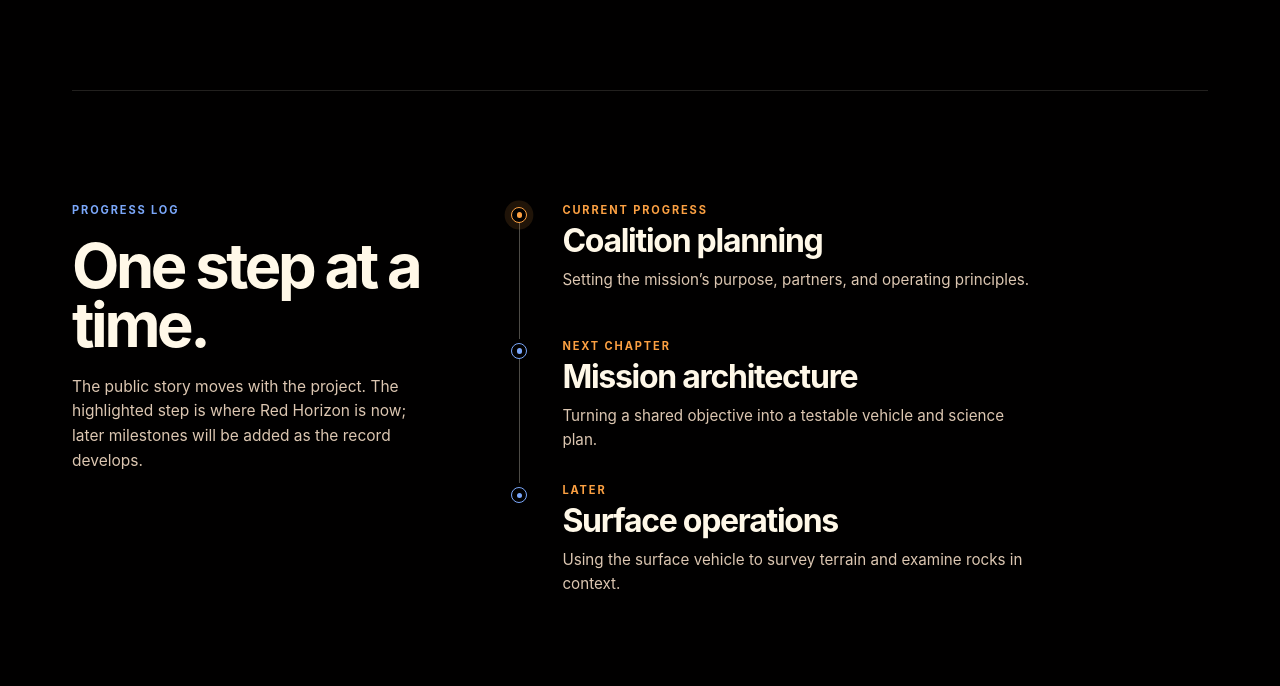
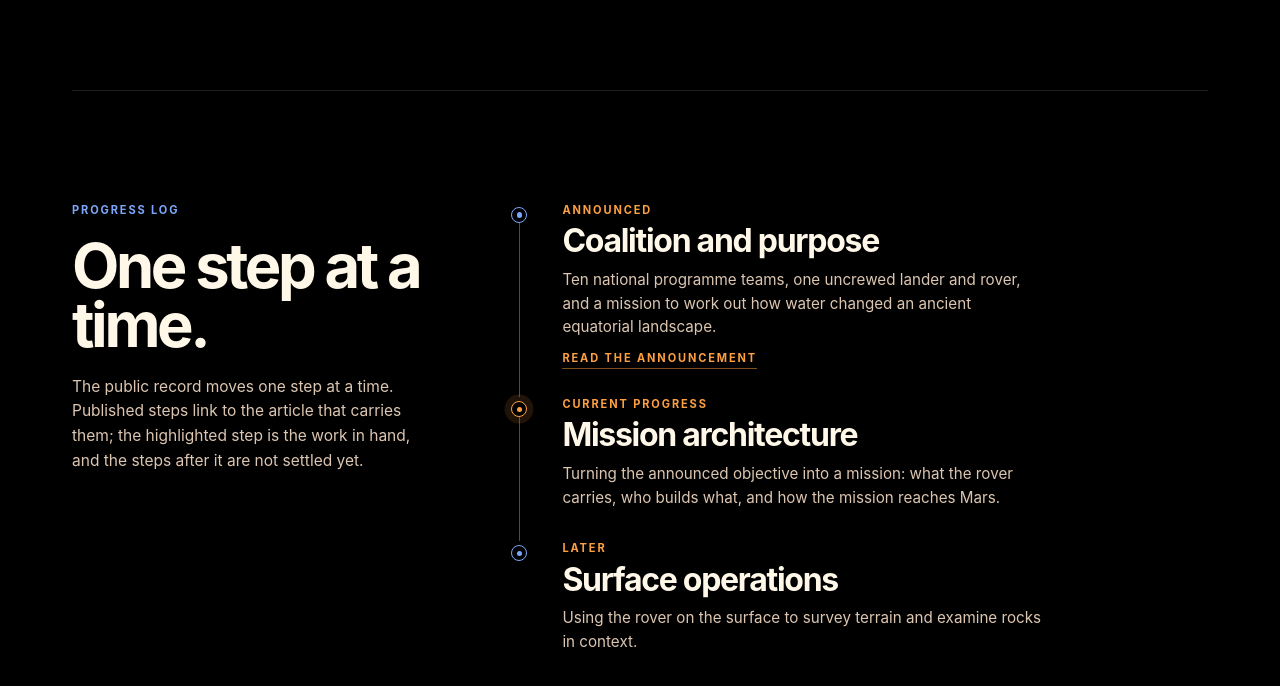
Before and after one commit to janpolacek/mars-ai-simulation, an Astro site in the folder website/: page / in a window 1280 px wide. Shown: the part 2114-2800 px from the top of the page. Built offline with nearby package versions, Linux system fonts and the light colour scheme; Astro itself is replaced by a stand-in of ours.

Commit message:
t_4383dbcc: homepage progress log wording — approved strings transcribed

```diff
--- a/website/src/features/mission/facts.ts
+++ b/website/src/features/mission/facts.ts
@@ -20,7 +20,7 @@ export const missionIntro = {
 
 export const missionFacts: readonly MissionFact[] = [
     { label: 'Name', value: 'Red Horizon' },
-    { label: 'Current state', value: 'Coalition planning' },
+    { label: 'Current state', value: 'Mission architecture' },
     { label: 'Launch date', value: 'To be announced' },
     { label: 'Landing date', value: 'To be announced' },
     {
--- a/website/src/features/progress/ProgressLog.astro
+++ b/website/src/features/progress/ProgressLog.astro
@@ -19,7 +19,10 @@ import { progressHeading, progressSteps } from './steps';
                 <div>
                     <p class="timeline-state">{step.state}</p>
                     <h3>{step.title}</h3>
-                    <p>{step.detail}</p>
+                    <p class="timeline-detail">{step.detail}</p>
+                    {step.link && (
+                        <p class="timeline-link"><a href={step.link.href}>{step.link.label}</a></p>
+                    )}
                 </div>
             </li>
         ))}
@@ -100,12 +103,48 @@ import { progressHeading, progressSteps } from './steps';
     letter-spacing: -0.04em;
 }
 
-.timeline-list li > div:last-child > p:last-child {
+/*
+ * The detail paragraph carries its own class instead of the positional
+ * `p:last-child` this rule used to key on: the linked step renders a link
+ * paragraph after its detail, and a positional selector left that one detail
+ * in the primary text colour at the full column width while its two
+ * neighbours stayed muted and measured (16px / rgb(255, 248, 232) / 636px
+ * against 15.2px / rgb(220, 198, 177) / 480px on the built page). Every step's
+ * detail now matches on font-size, colour and measure.
+ */
+.timeline-detail {
     max-width: 30rem;
     margin: 0.7rem 0 0;
     color: var(--rh-text-muted);
     font-size: 0.95rem;
     line-height: 1.55;
+}
+
+/*
+ * The optional link to the published article that carries the step. Small
+ * label type at the muted scale, with the accent underline-and-hover
+ * treatment `a.card-label` carries in `NewsCard.astro`.
+ */
+.timeline-link {
+    margin: 0.75rem 0 0;
+    color: var(--rh-text-muted);
+    font-size: var(--rh-label-size);
+    font-weight: var(--rh-label-weight);
+    letter-spacing: var(--rh-label-tracking);
+    line-height: 1.3;
+    text-transform: uppercase;
+}
+
+.timeline-link a {
+    border-bottom: 1px solid rgba(252, 160, 66, 0.5);
+    padding-bottom: 0.2rem;
+    color: var(--rh-sun-core);
+    text-decoration: none;
+}
+
+.timeline-link a:hover,
+.timeline-link a:focus-visible {
+    color: var(--rh-text-primary);
 }
 
 @media (max-width: 760px) {
--- a/website/src/features/progress/steps.ts
+++ b/website/src/features/progress/steps.ts
@@ -1,8 +1,13 @@
+import { routes } from '../../lib/navigation';
+
 /**
  * The public progress log.
  *
- * These are the three milestones the Preparing homepage already publishes;
- * later ones are added as the public record develops.
+ * A curated list, not a generated one: the steps the published record carries,
+ * the step the programme is working on now, and the steps after it. No string
+ * here may describe a fact the record has not released, and `link` points only
+ * at a published article. Move the current flag and add the link when a step's
+ * article is published.
  */
 export interface ProgressStep {
     /** Small label above the milestone title. */
@@ -11,30 +16,33 @@ export interface ProgressStep {
     detail: string;
     /** Marks the milestone the programme is working on now. */
     current?: boolean;
+    /** The published article that carries this step, if one is published. */
+    link?: { href: string; label: string };
 }
 
 export const progressHeading = {
     eyebrow: 'Progress log',
     title: 'One step at a time.',
     description:
-        'The public story moves with the project. The highlighted step is where Red Horizon is now; later milestones will be added as the record develops.',
+        'The public record moves one step at a time. Published steps link to the article that carries them; the highlighted step is the work in hand, and the steps after it are not settled yet.',
 };
 
 export const progressSteps: readonly ProgressStep[] = [
     {
-        state: 'Current progress',
-        title: 'Coalition planning',
-        detail: 'Setting the mission’s purpose, partners, and operating principles.',
-        current: true,
+        state: 'Announced',
+        title: 'Coalition and purpose',
+        detail: 'Ten national programme teams, one uncrewed lander and rover, and a mission to work out how water changed an ancient equatorial landscape.',
+        link: { href: routes.newsArticle('001-project-announcement'), label: 'Read the announcement' },
     },
     {
-        state: 'Next chapter',
+        state: 'Current progress',
         title: 'Mission architecture',
-        detail: 'Turning a shared objective into a testable vehicle and science plan.',
+        detail: 'Turning the announced objective into a mission: what the rover carries, who builds what, and how the mission reaches Mars.',
+        current: true,
     },
     {
         state: 'Later',
         title: 'Surface operations',
-        detail: 'Using the surface vehicle to survey terrain and examine rocks in context.',
+        detail: 'Using the rover on the surface to survey terrain and examine rocks in context.',
     },
 ];
```
Also changed, not shown: website/test/progress-log.test.mjs (added, +123 -0 lines).
